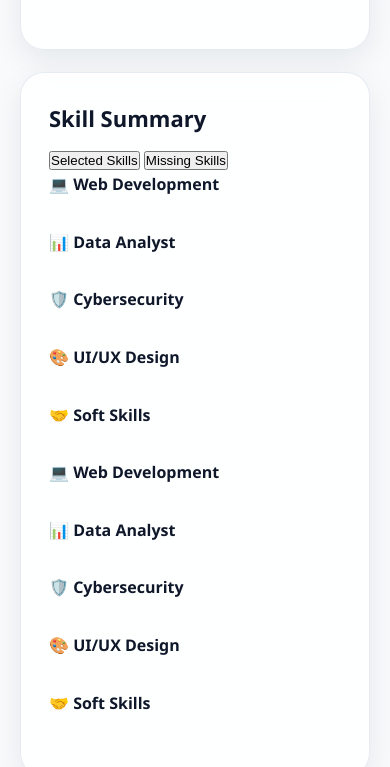
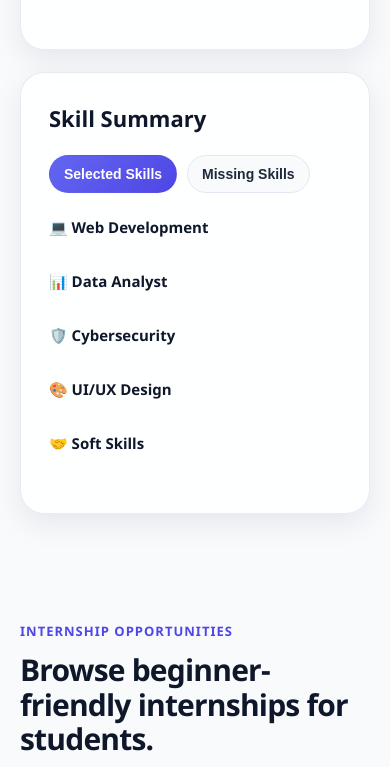
Before and after one commit to kiravinarskaa/mini_project-internship, a plain HTML site: page index.html in a window 390 px wide. Shown: the part 5642-6409 px from the top of the page. Drawn offline with Linux system fonts and the light colour scheme.

Commit message:
Add skill summary tabs and improve styles

```diff
--- a/style.css
+++ b/style.css
@@ -565,14 +565,87 @@ body {
 .career-skills-group .skills-grid {
     margin-top: 0;
 }
+
+/* =====================================
+   SKILL SUMMARY TABS
+   ===================================== */
+
+.skill-summary-card {
+    align-self: start;
+    position: sticky;
+    top: 110px;
+}
+
+/* Buttons */
+.summary-buttons {
+    display: flex;
+    gap: 10px;
+    margin: 18px 0 22px;
+}
+
+.summary-btn {
+    border: 1px solid var(--border);
+    background: #f8fafc;
+    color: var(--dark-soft);
+    padding: 10px 14px;
+    border-radius: 999px;
+    font-weight: 800;
+    cursor: pointer;
+    transition: 0.25s;
+    font-size: 14px;
+}
+
+.summary-btn:hover {
+    transform: translateY(-2px);
+}
+
+.active-summary {
+    background: linear-gradient(135deg, var(--primary), var(--primary-dark));
+    color: white;
+    border-color: transparent;
+}
+
+/* Show / hide sections */
+.summary-content {
+    display: block;
+}
+
+.hidden-summary {
+    display: none;
+}
+
+/* Summary groups */
 .summary-group {
     margin-bottom: 20px;
 }
 
 .summary-group h4 {
     margin-bottom: 10px;
-    font-size: 16px;
+    font-size: 15px;
     color: var(--dark);
+}
+
+/* Better tag spacing */
+.summary-group .tag-container {
+    margin-top: 6px;
+}
+
+/* Better empty state */
+.empty-text {
+    color: var(--muted);
+    font-style: italic;
+    font-size: 14px;
+}
+
+/* Better mobile layout */
+@media (max-width: 980px) {
+    .skill-summary-card {
+        position: static;
+    }
+
+    .summary-buttons {
+        flex-wrap: wrap;
+    }
 }
 /* =====================================
    INTERNSHIP OPPORTUNITIES
```
